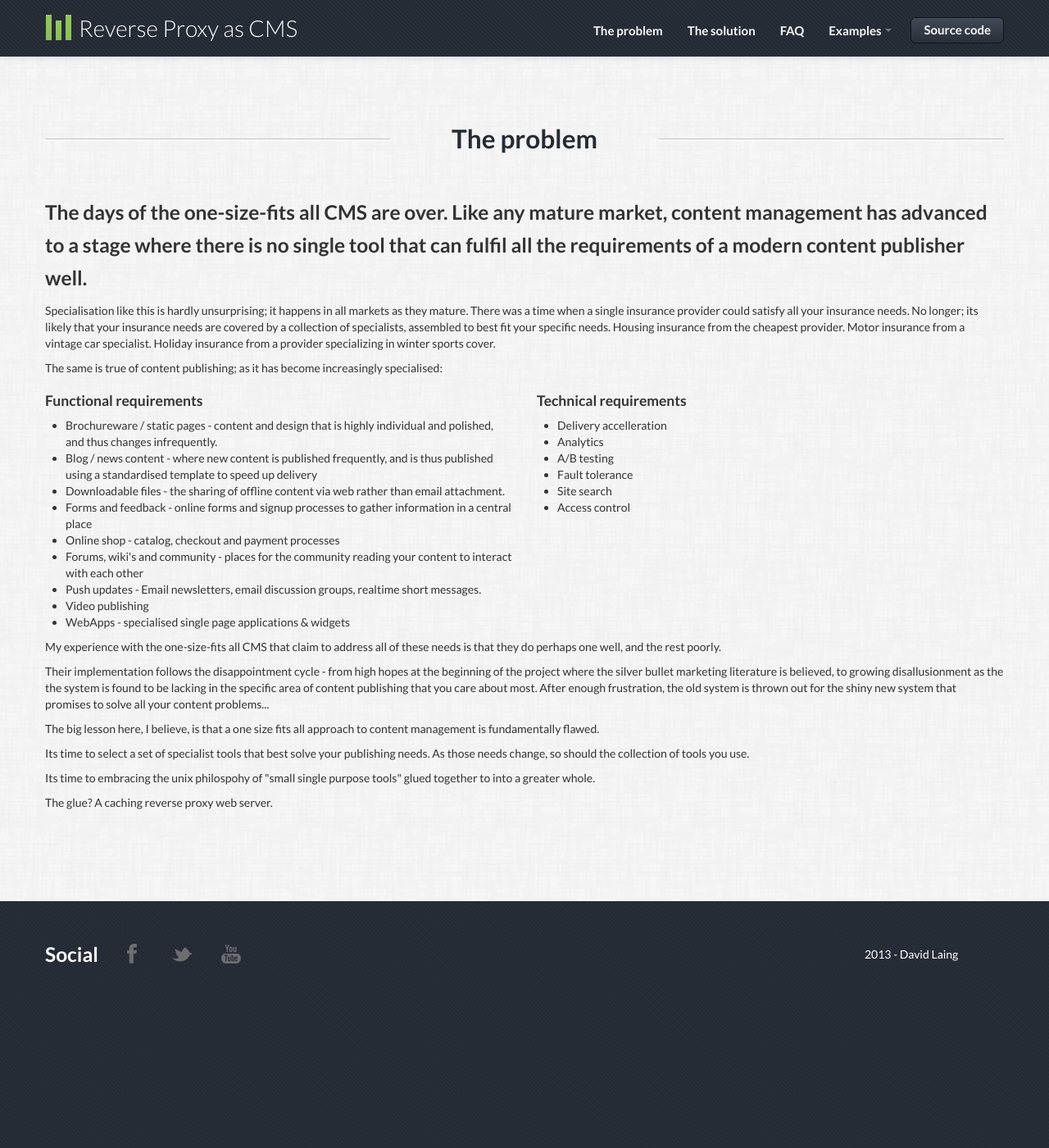
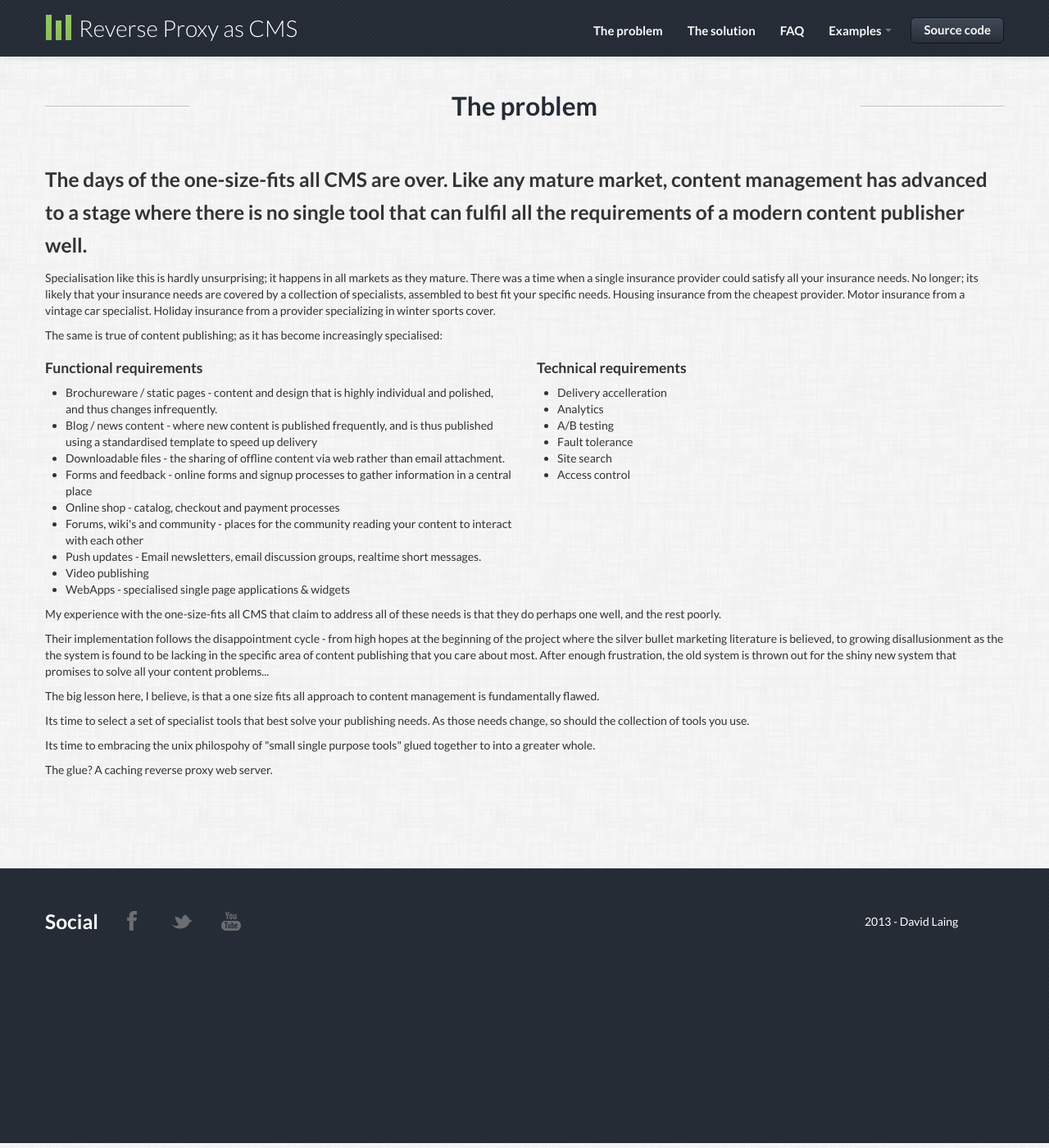
Before and after one commit to mrdavidlaing/reverse_proxy_as_CMS, a Jekyll site: the page built from problem.md, in a window 1280 px wide and 1400 px high. Shown: the whole window at 82% size. Built offline with Jekyll 4.4.1, drawn with Linux system fonts in a browser that asks for light colours.

Commit message:
Widen section header

```diff
--- a/css/theme.css
+++ b/css/theme.css
@@ -561,7 +561,7 @@
 	text-align: center;
 	font-weight: bolder;
 	color: #252b34;
-	margin-top: 80px;
+	margin-top: 40px;
 	position: relative;
 	margin-bottom: 40px;
 }
@@ -572,7 +572,7 @@
 .section_header hr {
 	border-top: 1px solid #BEC0C3;
 	border-bottom: 2px solid white;
-	width: 36%;
+	width: 15%;
 	position: absolute;
 }
 .section_header hr.left { }
@@ -581,7 +581,7 @@
 	top: 0px;
 }
 .section_header span {
-	width: 27%;
+	width: 70%;
 	display: block;
 	margin: 0 auto;
 }
```
